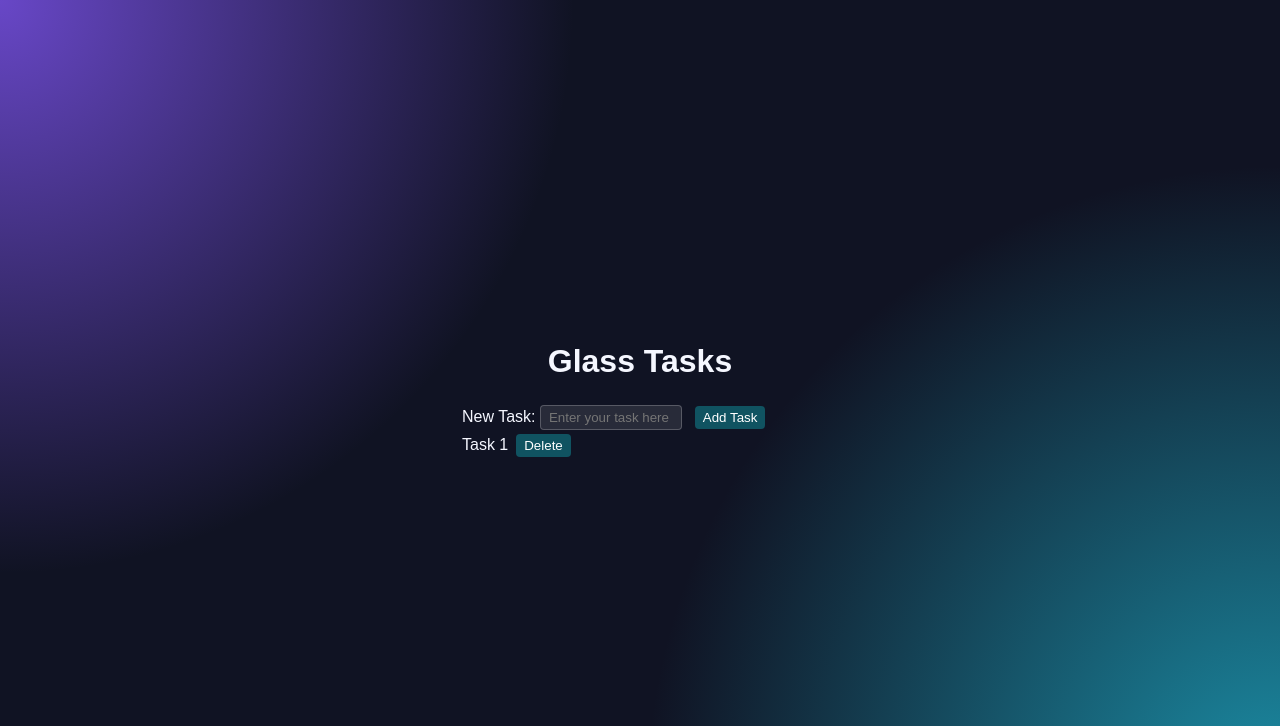
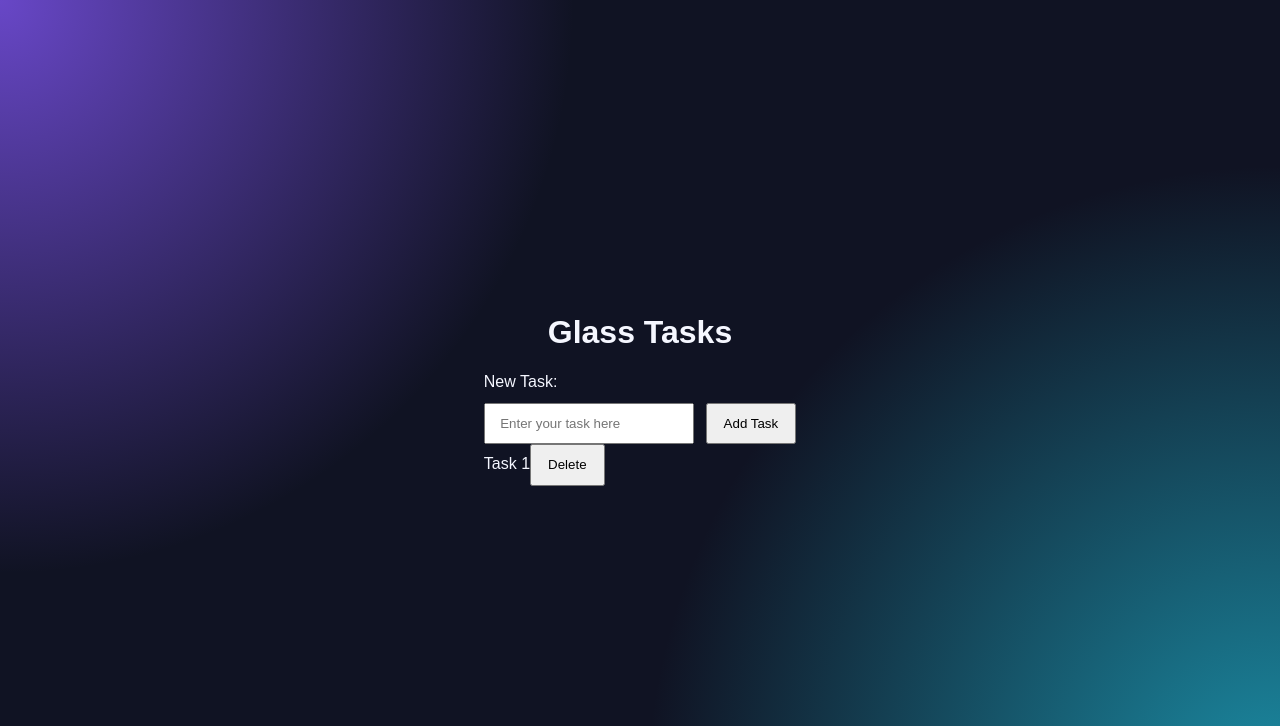
Before and after one commit to Blackbottt/To-Do-Web-App, a Flask app: page / in a window 1280 px wide. Shown: the top 726 px of the page. Run offline with Flask 3, Linux system fonts and the light colour scheme.

Commit message:
added ids task form, input, button and @media max-width

```diff
--- a/static/style.css
+++ b/static/style.css
@@ -30,21 +30,33 @@ h1 {
     margin-top: 0;
     text-align: center;
 }
+#task-form {
+    display: grid;
+    grid-template-columns: 1fr auto;
+    gap: 0.75rem;
+}
+
+#task-form label {
+    grid-column: 1 / -1;
+}
+
+input[type="text"] {
+    width: 100%;
+    min-width: 0;
+    padding: 0.7rem 0.9rem;
+}
 
 button {
-    padding: 4px 8px;
-    margin-left: 8px;
-    margin-top: 4px;
-    border: none;
-    border-radius: 4px;
-    background-color: #105361;
-    color: white;
-    cursor: pointer;
+    margin: 0;
+    padding: 0.7rem 1rem;
 }
-input[type="text"] {
-    padding: 4px 8px;
-    border: 1px solid rgba(255, 255, 255, 0.22);
-    border-radius: 4px;
-    width: 40%;
-    background-color: rgba(255, 255, 255, 0.1);
+
+@media (max-width: 28rem) {
+    #task-form {
+        grid-template-columns: 1fr;
+    }
+
+    #task-form button {
+        width: 100%;
+    }
 }
```
